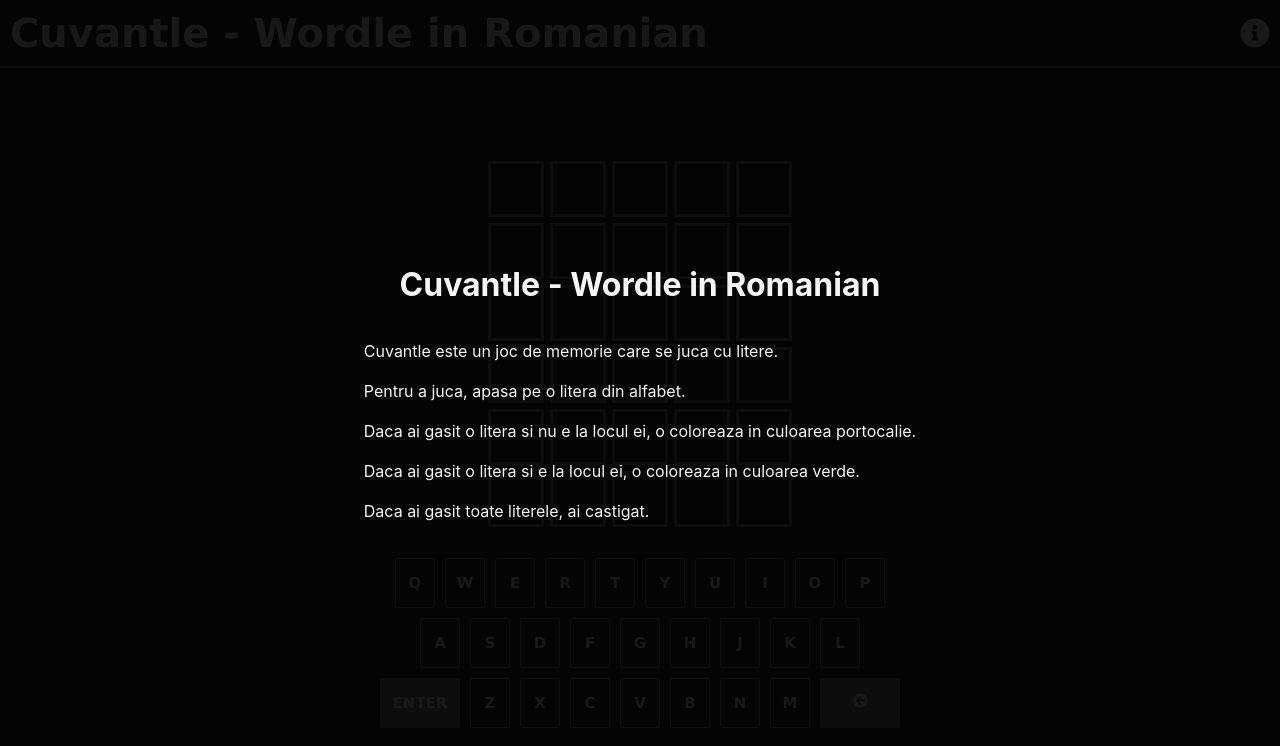
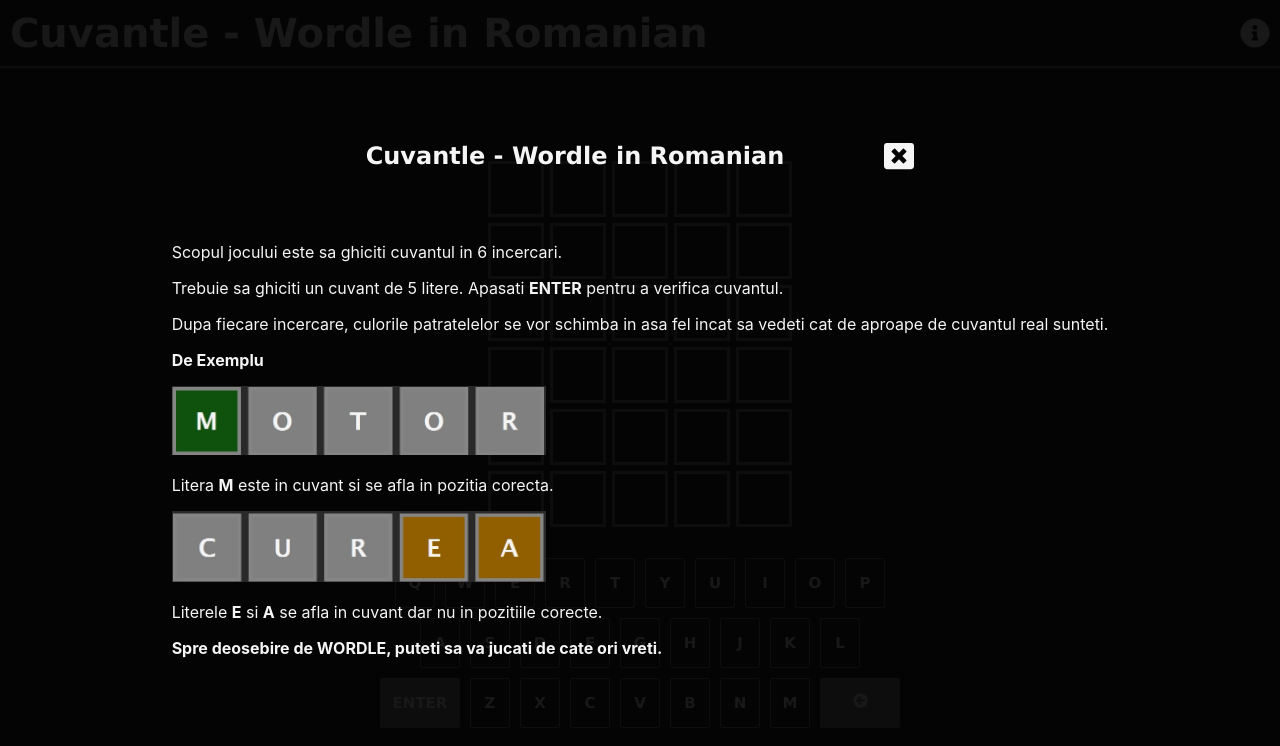
Before and after one commit to gamirou/Cuvantle, a React (Create React App) app: page / in a window 1280 px wide. Shown: the top 746 px of the page. Built offline with nearby package versions, Linux system fonts and the light colour scheme.

Commit message:
final commit, finished help

```diff
--- a/src/components/help/Help.css
+++ b/src/components/help/Help.css
@@ -13,6 +13,32 @@
     color: whitesmoke;
 }
 
+.help-container {
+    display: flex;
+    flex-direction: row;
+    justify-content: center;
+    align-items: flex-start;
+}
+
+.help-container>h1 {
+    font-size: 24px;
+    font-family: 'Lucida Sans', Verdana, sans-serif;
+    font-weight: bold;
+    align-self: stretch;
+}
+
+.help-container>svg {
+    width: 30px;
+    height: 30px;
+    margin-left: 100px;
+    align-self: center;
+}
+
+.help>div, .help>section {
+    padding: 20px;
+    margin: 0;
+}
+
 .help--show {
     display: flex;
 }
@@ -20,3 +46,8 @@
 .help--hide {
     display: none;
 }
+
+.help-row>img {
+    width: 40%;
+    height: auto;
+}
--- a/src/components/help/Help.js
+++ b/src/components/help/Help.js
@@ -1,5 +1,8 @@
 import React from "react";
 import './Help.css';
+import { FaWindowClose } from 'react-icons/fa';
+import motor from '../../img/motor.jpg';
+import curea from '../../img/curea.jpg';
 
 export const Help = ({ showHelp, setShowHelp }) => {
 
@@ -8,24 +11,33 @@
     return (
         <div className={`help ${showHelp ? `help--show` : `help--hide`}`}
             onClick={hideHelp}>
-            <h1>Cuvantle - Wordle in Romanian</h1>
-            <p>
-                Cuvantle este un joc de memorie care se juca cu litere.
-                <br />
-                <br />
-                Pentru a juca, apasa pe o litera din alfabet.
-                <br />
-                <br />
-                Daca ai gasit o litera si nu e la locul ei, o coloreaza in culoarea portocalie.
-                <br />
-                <br />
-                Daca ai gasit o litera si e la locul ei, o coloreaza in culoarea verde.
-                <br />
-                <br />
-                Daca ai gasit toate literele, ai castigat.
-                <br />
-                <br />
-            </p>
+            <div className="help-container">
+                <h1>Cuvantle - Wordle in Romanian</h1>
+                <FaWindowClose />
+            </div>
+            <section>
+                <div className="instructions">
+                    <p>Scopul jocului este sa ghiciti cuvantul in 6 incercari.</p>
+                    <p>Trebuie sa ghiciti un cuvant de 5 litere. Apasati <strong>ENTER</strong> pentru a verifica cuvantul.</p>
+                    <p>Dupa fiecare incercare, culorile patratelelor se vor schimba in asa fel incat sa vedeti cat de aproape de cuvantul real sunteti.</p>
+                    <div className="examples">
+                        <p><strong>De Exemplu</strong></p>
+                        <div className="example">
+                            <div className="help-row">
+                                <img src={motor} />
+                            </div>
+                            <p>Litera <strong>M</strong> este in cuvant si se afla in pozitia corecta.</p>
+                        </div>
+                        <div className="example">
+                            <div className="help-row">
+                                <img src={curea}/>
+                            </div>
+                            <p>Literele <strong>E</strong> si <strong>A</strong> se afla in cuvant dar nu in pozitiile corecte.</p>
+                        </div>
+                    </div>
+                    <p><strong>Spre deosebire de WORDLE, puteti sa va jucati de cate ori vreti.</strong></p>
+                </div>
+            </section>
         </div>
     );
 }
--- a/src/components/main/Cuvantle.css
+++ b/src/components/main/Cuvantle.css
@@ -16,6 +16,8 @@
 
 .restart--show {
     display: auto;
+    margin: 2px;
+    font-weight: bold;
 }
 
 th, td {
--- a/src/components/main/Cuvantle.js
+++ b/src/components/main/Cuvantle.js
@@ -9,10 +9,15 @@
     }
 
     const alphabet = "ABCDEFGHIJKLMNOPQRSTUVWXYZ";
-    const [keyColours, setKeyColours] = useState(alphabet.split('').reduce((acc, k) => {
+
+    const generateKeyColours = () => {
+        return alphabet.split('').reduce((acc, k) => {
             acc[k] = 'black';
             return acc;
-    }, {}));
+        }, {});
+    }
+
+    const [keyColours, setKeyColours] = useState(generateKeyColours());
 
     // const [alphabet, setAlphabet] = useState("ABCDEFGHIJKLMNOPQRSTUVWXYZ");
     const [word, setWord] = useState(generateRandomWord());
@@ -97,6 +102,9 @@
             if (word === newCells[rowIndex]) {
                 console.log("Correct!");
                 setGameOver(true);
+            } else if (rowIndex === 5) {
+                console.log("Lost!");
+                setGameOver(true);
             }
         } else if (letter !== "ENTER") {
             // Letters
@@ -142,12 +150,15 @@
     console.log(word);
 
     const restartGame = () => {
+        if (gameOver) {
             setWord(generateRandomWord());
             setCells(Array(6).fill('     '));
             setCellColours(Array(30).fill('white'));
+            setKeyColours(generateKeyColours());
             setRowIndex(0);
             setColIndex(0);
             setGameOver(false);
+        }
     }
 
     const getDataFromKeyboard = (data) => {
@@ -158,7 +169,7 @@
         <div className='container'>
             {/* <Navbar /> */}
 
-            <table>
+            <table onClick={restartGame}>
                 <tbody>
                     <Row guess={0} />
                     <Row guess={1} />
@@ -169,7 +180,9 @@
                 </tbody>
             </table>
 
-            <button onClick={restartGame} className={gameOver ? `restart--show` : `restart--hide`}>Restart</button>
+            <p className={gameOver ? `restart--show` : `restart--hide`}>
+                Cuvantal era {word}. Apasa grila pentru a incepe o noua partida.
+            </p>
 
             <Keyboard sendData={getDataFromKeyboard} keyColours={keyColours} />
         </div>
```
Also changed, not shown: src/img/curea.jpg (added), src/img/motor.jpg (added). Lines whose indentation alone changed are shown as unchanged.
